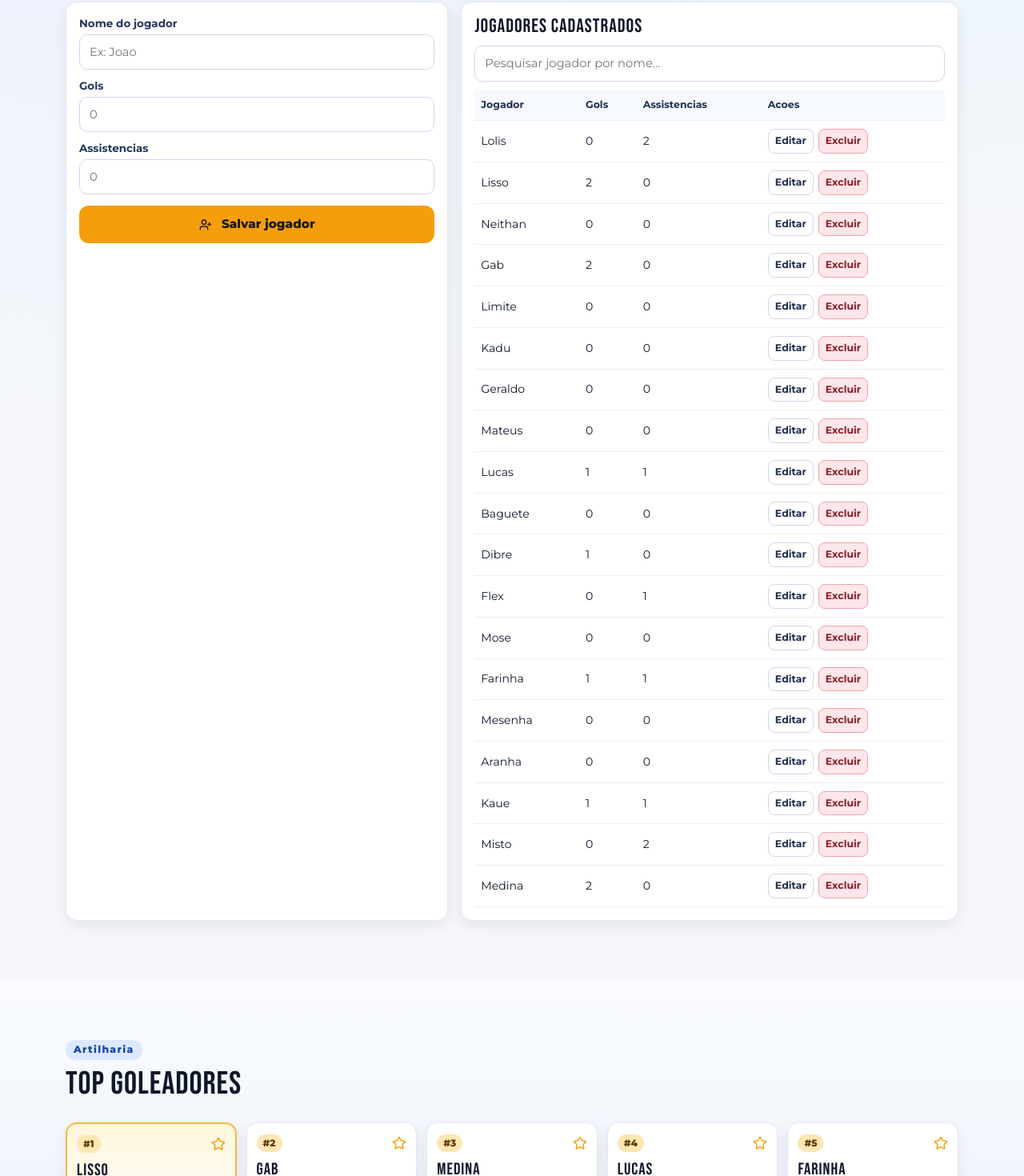
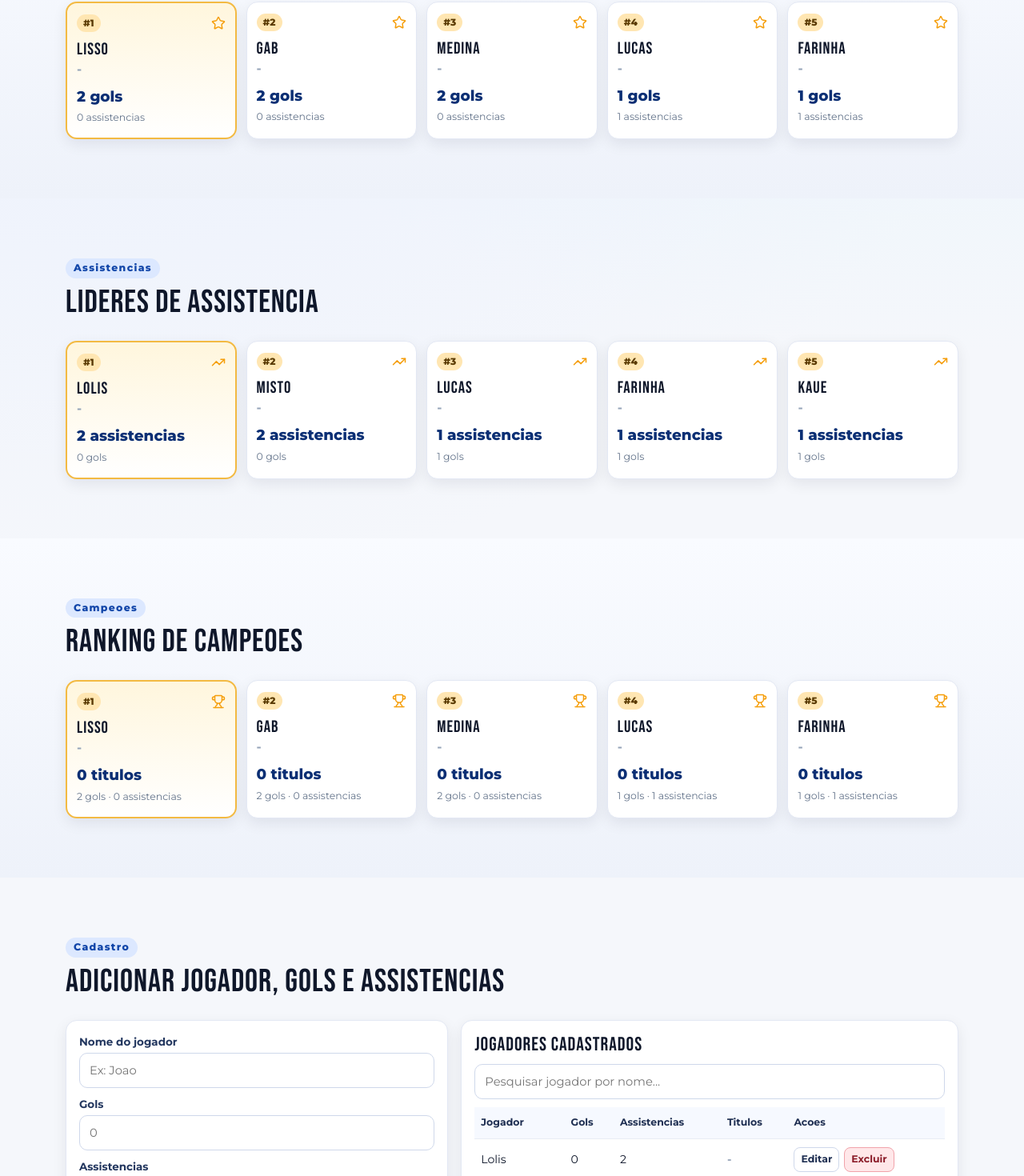
Before and after one commit to mateuscassis/landing-bot-restaurante, a React (Vite) app: page / in a window 1280 px wide. Shown: the part 975-2445 px from the top of the page at 80% size. Built offline with nearby package versions, Linux system fonts and the light colour scheme.

Commit message:
feat: melhorar dashboards com campeoes e trofeus

```diff
--- a/src/LandingPage.jsx
+++ b/src/LandingPage.jsx
@@ -1,16 +1,24 @@
 import React, { useEffect, useMemo, useRef, useState } from "react";
-import { Shield, Star, TrendingUp, Users, ArrowRight, Menu, X, Zap, UserPlus } from "lucide-react";
+import { Shield, Star, Trophy, TrendingUp, Users, ArrowRight, Menu, X, Zap, UserPlus } from "lucide-react";
 import initialPlayers from "./data/players.json";
 
 const groupLink = "https://wa.me/5511999999999?text=Quero%20participar%20do%20Fut%20de%20Terca";
 
+function normalizePlayerName(name) {
+  return name
+    .trim()
+    .toLowerCase()
+    .normalize("NFD")
+    .replace(/[\u0300-\u036f]/g, "");
+}
+
 export default function LandingPage() {
   const [navOpen, setNavOpen] = useState(false);
   const [scrolled, setScrolled] = useState(false);
-  const [formData, setFormData] = useState({ name: "", goals: "", assists: "" });
+  const [formData, setFormData] = useState({ name: "", goals: "", assists: "", championships: "" });
   const [searchTerm, setSearchTerm] = useState("");
   const [editingPlayerId, setEditingPlayerId] = useState(null);
-  const [editDraft, setEditDraft] = useState({ name: "", goals: "0", assists: "0" });
+  const [editDraft, setEditDraft] = useState({ name: "", goals: "0", assists: "0", championships: "0" });
   const nextPlayerId = useRef(Math.max(...initialPlayers.map((player) => player.id), 0) + 1);
   const [players, setPlayers] = useState(initialPlayers);
 
@@ -20,27 +28,65 @@ export default function LandingPage() {
     return () => window.removeEventListener("scroll", onScroll);
   }, []);
 
-  const totalGoals = useMemo(() => players.reduce((acc, player) => acc + player.goals, 0), [players]);
-  const totalAssists = useMemo(() => players.reduce((acc, player) => acc + player.assists, 0), [players]);
+  const consolidatedPlayers = useMemo(() => {
+    const grouped = new Map();
+    players.forEach((player) => {
+      const key = normalizePlayerName(player.name);
+      const current = grouped.get(key);
+      if (current) {
+        current.goals += player.goals;
+        current.assists += player.assists;
+        current.championships += player.championships || 0;
+        return;
+      }
+      grouped.set(key, {
+        id: player.id,
+        name: player.name,
+        goals: player.goals,
+        assists: player.assists,
+        championships: player.championships || 0,
+      });
+    });
+    return Array.from(grouped.values());
+  }, [players]);
+
+  const totalGoals = useMemo(
+    () => consolidatedPlayers.reduce((acc, player) => acc + player.goals, 0),
+    [consolidatedPlayers]
+  );
+  const totalAssists = useMemo(
+    () => consolidatedPlayers.reduce((acc, player) => acc + player.assists, 0),
+    [consolidatedPlayers]
+  );
 
   const seasonStats = useMemo(() => {
-    const avgContribution = players.length ? ((totalGoals + totalAssists) / players.length).toFixed(1) : "0.0";
+    const avgContribution = consolidatedPlayers.length
+      ? ((totalGoals + totalAssists) / consolidatedPlayers.length).toFixed(1)
+      : "0.0";
     return [
-      { icon: <Users size={24} />, value: players.length, label: "Jogadores cadastrados" },
+      { icon: <Users size={24} />, value: consolidatedPlayers.length, label: "Jogadores cadastrados" },
       { icon: <Zap size={24} />, value: totalGoals, label: "Gols cadastrados" },
       { icon: <TrendingUp size={24} />, value: totalAssists, label: "Assistencias cadastradas" },
       { icon: <Star size={24} />, value: avgContribution, label: "Media por jogador" },
     ];
-  }, [players, totalAssists, totalGoals]);
+  }, [consolidatedPlayers, totalAssists, totalGoals]);
 
   const topScorers = useMemo(
-    () => [...players].sort((a, b) => b.goals - a.goals || b.assists - a.assists).slice(0, 5),
-    [players]
+    () => [...consolidatedPlayers].sort((a, b) => b.goals - a.goals || b.assists - a.assists).slice(0, 5),
+    [consolidatedPlayers]
   );
 
   const topAssists = useMemo(
-    () => [...players].sort((a, b) => b.assists - a.assists || b.goals - a.goals).slice(0, 5),
-    [players]
+    () => [...consolidatedPlayers].sort((a, b) => b.assists - a.assists || b.goals - a.goals).slice(0, 5),
+    [consolidatedPlayers]
+  );
+
+  const topChampions = useMemo(
+    () =>
+      [...consolidatedPlayers]
+        .sort((a, b) => b.championships - a.championships || b.goals - a.goals || b.assists - a.assists)
+        .slice(0, 5),
+    [consolidatedPlayers]
   );
 
   const filteredPlayers = useMemo(() => {
@@ -56,36 +102,65 @@ export default function LandingPage() {
     const name = formData.name.trim();
     const goals = Number.parseInt(formData.goals || "0", 10);
     const assists = Number.parseInt(formData.assists || "0", 10);
+    const championships = Number.parseInt(formData.championships || "0", 10);
     if (!name) {
       return;
     }
 
-    setPlayers((current) => [
-      {
-        id: nextPlayerId.current++,
-        name,
-        goals: Number.isNaN(goals) ? 0 : goals,
-        assists: Number.isNaN(assists) ? 0 : assists,
-      },
-      ...current,
-    ]);
-    setFormData({ name: "", goals: "", assists: "" });
+    const safeGoals = Number.isNaN(goals) ? 0 : goals;
+    const safeAssists = Number.isNaN(assists) ? 0 : assists;
+    const safeChampionships = Number.isNaN(championships) ? 0 : championships;
+    const normalizedName = normalizePlayerName(name);
+
+    setPlayers((current) => {
+      const existingIndex = current.findIndex((player) => normalizePlayerName(player.name) === normalizedName);
+      if (existingIndex >= 0) {
+        return current.map((player, index) =>
+          index === existingIndex
+            ? {
+                ...player,
+                goals: player.goals + safeGoals,
+                assists: player.assists + safeAssists,
+                championships: (player.championships || 0) + safeChampionships,
+              }
+            : player
+        );
+      }
+
+      return [
+        {
+          id: nextPlayerId.current++,
+          name,
+          goals: safeGoals,
+          assists: safeAssists,
+          championships: safeChampionships,
+        },
+        ...current,
+      ];
+    });
+    setFormData({ name: "", goals: "", assists: "", championships: "" });
   }
 
   function startEdit(player) {
     setEditingPlayerId(player.id);
-    setEditDraft({ name: player.name, goals: String(player.goals), assists: String(player.assists) });
+    setEditDraft({
+      name: player.name,
+      goals: String(player.goals),
+      assists: String(player.assists),
+      championships: String(player.championships || 0),
+    });
   }
 
   function cancelEdit() {
     setEditingPlayerId(null);
-    setEditDraft({ name: "", goals: "0", assists: "0" });
+    setEditDraft({ name: "", goals: "0", assists: "0", championships: "0" });
   }
 
   function saveEdit(playerId) {
     const name = editDraft.name.trim();
     const goals = Number.parseInt(editDraft.goals || "0", 10);
     const assists = Number.parseInt(editDraft.assists || "0", 10);
+    const championships = Number.parseInt(editDraft.championships || "0", 10);
     setPlayers((current) =>
       current.map((player) =>
         player.id === playerId
@@ -94,6 +169,7 @@ export default function LandingPage() {
               name: name || player.name,
               goals: Number.isNaN(goals) || goals < 0 ? 0 : goals,
               assists: Number.isNaN(assists) || assists < 0 ? 0 : assists,
+              championships: Number.isNaN(championships) || championships < 0 ? 0 : championships,
             }
           : player
       )
@@ -118,6 +194,20 @@ export default function LandingPage() {
     setNavOpen(false);
   }
 
+  function renderTrophies(count) {
+    if (!count) {
+      return <span className="no-trophies">-</span>;
+    }
+
+    return (
+      <span className="trophy-stack" aria-label={`${count} titulos`}>
+        {Array.from({ length: count }).map((_, index) => (
+          <Trophy key={index} size={14} />
+        ))}
+      </span>
+    );
+  }
+
   return (
     <div className="league-root">
       <nav className={`league-nav${scrolled ? " scrolled" : ""}`}>
@@ -128,9 +218,10 @@ export default function LandingPage() {
 
           <div className={`nav-links${navOpen ? " open" : ""}`}>
             {[
-              ["cadastro", "Cadastro"],
               ["artilharia", "Artilharia"],
               ["assistencias", "Assistencias"],
+              ["campeoes", "Campeoes"],
+              ["cadastro", "Cadastro"],
             ].map(([id, label]) => (
               <button key={id} onClick={() => scrollTo(id)} className="nav-link-btn">
                 {label}
@@ -176,6 +267,75 @@ export default function LandingPage() {
         </div>
       </section>
 
+      <section id="artilharia" className="section-pad section-alt">
+        <div className="container">
+          <div className="section-header">
+            <p className="section-eyebrow">Artilharia</p>
+            <h2>Top goleadores</h2>
+          </div>
+          <div className="ranking-grid">
+            {topScorers.map((player, index) => (
+              <article className={`ranking-card${index === 0 ? " top" : ""}`} key={player.name}>
+                <div className="ranking-head">
+                  <span className="badge-pos">#{index + 1}</span>
+                  <Star size={18} />
+                </div>
+                <h3 className="ranking-name">{player.name}</h3>
+                {renderTrophies(player.championships)}
+                <div className="ranking-value">{player.goals} gols</div>
+                <small>{player.assists} assistencias</small>
+              </article>
+            ))}
+          </div>
+        </div>
+      </section>
+
+      <section id="assistencias" className="section-pad">
+        <div className="container">
+          <div className="section-header">
+            <p className="section-eyebrow">Assistencias</p>
+            <h2>Lideres de assistencia</h2>
+          </div>
+          <div className="ranking-grid">
+            {topAssists.map((player, index) => (
+              <article className={`ranking-card${index === 0 ? " top" : ""}`} key={player.name}>
+                <div className="ranking-head">
+                  <span className="badge-pos">#{index + 1}</span>
+                  <TrendingUp size={18} />
+                </div>
+                <h3 className="ranking-name">{player.name}</h3>
+                {renderTrophies(player.championships)}
+                <div className="ranking-value">{player.assists} assistencias</div>
+                <small>{player.goals} gols</small>
+              </article>
+            ))}
+          </div>
+        </div>
+      </section>
+
+      <section id="campeoes" className="section-pad section-alt">
+        <div className="container">
+          <div className="section-header">
+            <p className="section-eyebrow">Campeoes</p>
+            <h2>Ranking de campeoes</h2>
+          </div>
+          <div className="ranking-grid">
+            {topChampions.map((player, index) => (
+              <article className={`ranking-card${index === 0 ? " top" : ""}`} key={player.name}>
+                <div className="ranking-head">
+                  <span className="badge-pos">#{index + 1}</span>
+                  <Trophy size={18} />
+                </div>
+                <h3 className="ranking-name">{player.name}</h3>
+                {renderTrophies(player.championships)}
+                <div className="ranking-value">{player.championships} titulos</div>
+                <small>{player.goals} gols · {player.assists} assistencias</small>
+              </article>
+            ))}
+          </div>
+        </div>
+      </section>
+
       <section id="cadastro" className="section-pad">
         <div className="container">
           <div className="section-header">
@@ -214,6 +374,16 @@ export default function LandingPage() {
                   placeholder="0"
                 />
               </label>
+              <label>
+                Titulos de campeao
+                <input
+                  type="number"
+                  min="0"
+                  value={formData.championships}
+                  onChange={(event) => setFormData((current) => ({ ...current, championships: event.target.value }))}
+                  placeholder="0"
+                />
+              </label>
               <button type="submit" className="btn-primary form-btn">
                 <UserPlus size={16} className="me-2" /> Salvar jogador
               </button>
@@ -235,6 +405,7 @@ export default function LandingPage() {
                       <th>Jogador</th>
                       <th>Gols</th>
                       <th>Assistencias</th>
+                      <th>Titulos</th>
                       <th>Acoes</th>
                     </tr>
                   </thead>
@@ -279,6 +450,19 @@ export default function LandingPage() {
                             player.assists
                           )}
                         </td>
+                        <td data-label="Titulos">
+                          {editingPlayerId === player.id ? (
+                            <input
+                              className="stat-input"
+                              type="number"
+                              min="0"
+                              value={editDraft.championships}
+                              onChange={(event) => setEditDraft((current) => ({ ...current, championships: event.target.value }))}
+                            />
+                          ) : (
+                            renderTrophies(player.championships)
+                          )}
+                        </td>
                         <td data-label="Acoes">
                           {editingPlayerId === player.id ? (
                             <div className="row-actions">
@@ -296,57 +480,13 @@ export default function LandingPage() {
                     ))}
                     {!filteredPlayers.length && (
                       <tr>
-                        <td colSpan="4">Nenhum jogador encontrado.</td>
+                        <td colSpan="5">Nenhum jogador encontrado.</td>
                       </tr>
                     )}
                   </tbody>
                 </table>
               </div>
             </div>
-          </div>
-        </div>
-      </section>
-
-      <section id="artilharia" className="section-pad section-alt">
-        <div className="container">
-          <div className="section-header">
-            <p className="section-eyebrow">Artilharia</p>
-            <h2>Top goleadores</h2>
-          </div>
-          <div className="ranking-grid">
-            {topScorers.map((player, index) => (
-              <article className={`ranking-card${index === 0 ? " top" : ""}`} key={player.name}>
-                <div className="ranking-head">
-                  <span className="badge-pos">#{index + 1}</span>
-                  <Star size={18} />
-                </div>
-                <h3>{player.name}</h3>
-                <div className="ranking-value">{player.goals} gols</div>
-                <small>{player.assists} assistencias</small>
-              </article>
-            ))}
-          </div>
-        </div>
-      </section>
-
-      <section id="assistencias" className="section-pad">
-        <div className="container">
-          <div className="section-header">
-            <p className="section-eyebrow">Assistencias</p>
-            <h2>Lideres de assistencia</h2>
-          </div>
-          <div className="ranking-grid">
-            {topAssists.map((player, index) => (
-              <article className={`ranking-card${index === 0 ? " top" : ""}`} key={player.name}>
-                <div className="ranking-head">
-                  <span className="badge-pos">#{index + 1}</span>
-                  <TrendingUp size={18} />
-                </div>
-                <h3>{player.name}</h3>
-                <div className="ranking-value">{player.assists} assistencias</div>
-                <small>{player.goals} gols</small>
-              </article>
-            ))}
           </div>
         </div>
       </section>
--- a/src/data/players.json
+++ b/src/data/players.json
@@ -1,21 +1,21 @@
 [
-  { "id": 1, "name": "Lolis", "goals": 0, "assists": 2 },
-  { "id": 2, "name": "Lisso", "goals": 2, "assists": 0 },
-  { "id": 3, "name": "Neithan", "goals": 0, "assists": 0 },
-  { "id": 4, "name": "Gab", "goals": 2, "assists": 0 },
-  { "id": 5, "name": "Limite", "goals": 0, "assists": 0 },
-  { "id": 6, "name": "Kadu", "goals": 0, "assists": 0 },
-  { "id": 7, "name": "Geraldo", "goals": 0, "assists": 0 },
-  { "id": 8, "name": "Mateus", "goals": 0, "assists": 0 },
-  { "id": 9, "name": "Lucas", "goals": 1, "assists": 1 },
-  { "id": 10, "name": "Baguete", "goals": 0, "assists": 0 },
-  { "id": 11, "name": "Dibre", "goals": 1, "assists": 0 },
-  { "id": 12, "name": "Flex", "goals": 0, "assists": 1 },
-  { "id": 13, "name": "Mose", "goals": 0, "assists": 0 },
-  { "id": 14, "name": "Farinha", "goals": 1, "assists": 1 },
-  { "id": 15, "name": "Mesenha", "goals": 0, "assists": 0 },
-  { "id": 16, "name": "Aranha", "goals": 0, "assists": 0 },
-  { "id": 17, "name": "Kaue", "goals": 1, "assists": 1 },
-  { "id": 18, "name": "Misto", "goals": 0, "assists": 2 },
-  { "id": 19, "name": "Medina", "goals": 2, "assists": 0 }
+  { "id": 1, "name": "Lolis", "goals": 0, "assists": 2, "championships": 0 },
+  { "id": 2, "name": "Lisso", "goals": 2, "assists": 0, "championships": 0 },
+  { "id": 3, "name": "Neithan", "goals": 0, "assists": 0, "championships": 0 },
+  { "id": 4, "name": "Gab", "goals": 2, "assists": 0, "championships": 0 },
+  { "id": 5, "name": "Limite", "goals": 0, "assists": 0, "championships": 0 },
+  { "id": 6, "name": "Kadu", "goals": 0, "assists": 0, "championships": 0 },
+  { "id": 7, "name": "Geraldo", "goals": 0, "assists": 0, "championships": 0 },
+  { "id": 8, "name": "Mateus", "goals": 0, "assists": 0, "championships": 0 },
+  { "id": 9, "name": "Lucas", "goals": 1, "assists": 1, "championships": 0 },
+  { "id": 10, "name": "Baguete", "goals": 0, "assists": 0, "championships": 0 },
+  { "id": 11, "name": "Dibre", "goals": 1, "assists": 0, "championships": 0 },
+  { "id": 12, "name": "Flex", "goals": 0, "assists": 1, "championships": 0 },
+  { "id": 13, "name": "Mose", "goals": 0, "assists": 0, "championships": 0 },
+  { "id": 14, "name": "Farinha", "goals": 1, "assists": 1, "championships": 0 },
+  { "id": 15, "name": "Mesenha", "goals": 0, "assists": 0, "championships": 0 },
+  { "id": 16, "name": "Aranha", "goals": 0, "assists": 0, "championships": 0 },
+  { "id": 17, "name": "Kaue", "goals": 1, "assists": 1, "championships": 0 },
+  { "id": 18, "name": "Misto", "goals": 0, "assists": 2, "championships": 0 },
+  { "id": 19, "name": "Medina", "goals": 2, "assists": 0, "championships": 0 }
 ]
--- a/src/index.css
+++ b/src/index.css
@@ -397,6 +397,18 @@ p {
   background: #f6f9ff;
 }
 
+.trophy-stack {
+  display: inline-flex;
+  align-items: center;
+  gap: 2px;
+  color: #d29507;
+}
+
+.no-trophies {
+  color: #94a3b8;
+  font-weight: 700;
+}
+
 .stat-input {
   width: 76px;
   border-radius: 8px;
@@ -538,6 +550,10 @@ p {
 .ranking-card h3 {
   margin-top: 10px;
   font-size: 1.3rem;
+}
+
+.ranking-name {
+  margin-top: 10px;
 }
 
 .ranking-card p {
```
